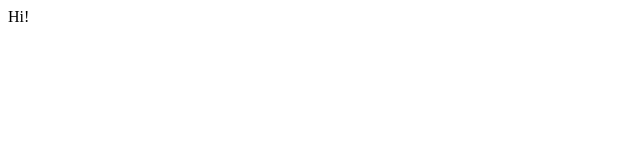
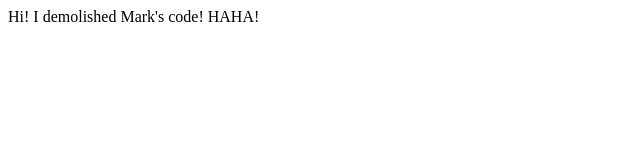
Before and after one commit to Medidem/turnt-octo-shame, a plain HTML site: page index.html in a window 1280 px wide. Shown: the whole page, without its empty margins (0-640 px from the left). Drawn offline with Linux system fonts and the light colour scheme.

Commit message:
changed Marks code

```diff
--- a/index.html
+++ b/index.html
@@ -4,6 +4,6 @@
 	<title></title>
 </head>
 <body>
-Hi!
+Hi! I demolished Mark's code! HAHA!
 </body>
 </html>
```
